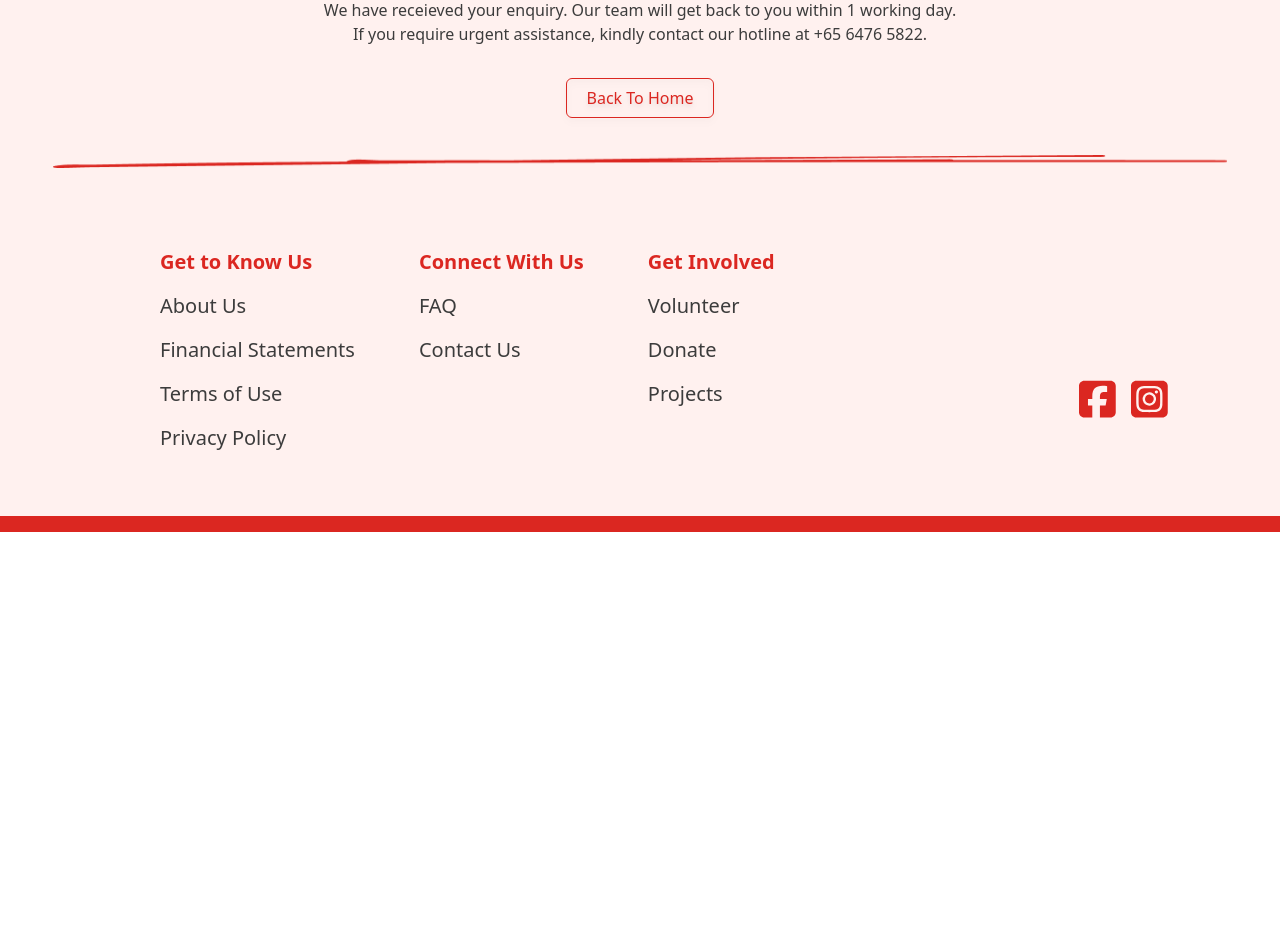
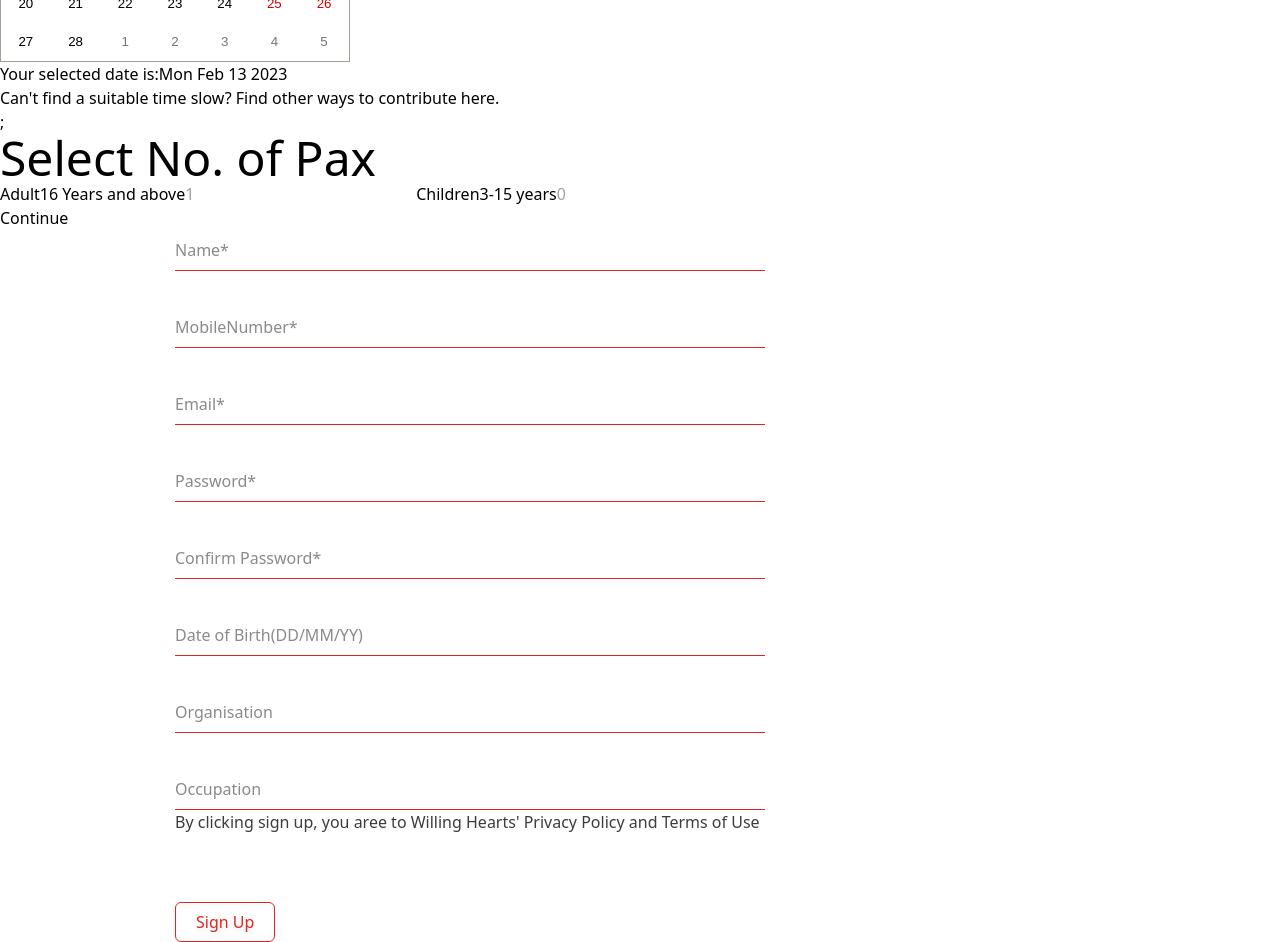
Before and after one commit to Glow-in-the-dark/GA-Project3, a React (Vite) app: page /contact-us/confirmation-page in a window 1280 px wide. Shown: the part 460-1402 px from the top of the page. Before the commit the page ends 992 px from the top, so only its background shows below. Built offline with nearby package versions, Linux system fonts and the light colour scheme.

Commit message:
Volunteer form done

```diff
--- a/src/App.jsx
+++ b/src/App.jsx
@@ -13,11 +13,12 @@ import NewsPage from "./comp-aboutUs/NewsPage";
 import FaqPage from "./comp-aboutUs/FaqPage";
 import LoginPage from "./comp-login/LoginPage";
 import Dropdown from "./comp-NavBar/Dropdown";
+import Volunteer from "./comp-volunteer/Volunteer";
 
 function App() {
   return (
     <div>
-      <NavBar />
+      {/* <NavBar />
       <Routes>
         <Route path="/" element={<Navigate replace to="/homepage" />} />
         <Route path="/homepage" element={<Homepage />} />
@@ -33,7 +34,9 @@ function App() {
           path="/contact-us/confirmation-page"
           element={<ContactFormConfirmationPage />}
         />
-      </Routes>
+      </Routes> */}
+
+      <Volunteer />
     </div>
   );
 }
--- a/src/comp-volunteer/Volunteer.jsx
+++ b/src/comp-volunteer/Volunteer.jsx
@@ -1,6 +1,7 @@
 import React from "react";
 import CalendarDisp from "./CalendarDisp";
 import NumOfPax from "./NumOfPax";
+import VolunteerForm from "./VolunteerForm";
 
 const Volunteer = () => {
   return (
@@ -23,6 +24,9 @@ const Volunteer = () => {
         <CalendarDisp />;
         <NumOfPax />
       </div>
+      <div>
+        <VolunteerForm />
+      </div>
     </>
   );
 };
--- /dev/null
+++ b/src/comp-volunteer/VolunteerConfirmPage.jsx
@@ -0,0 +1,23 @@
+import React from "react";
+
+const VolunteerConfirmPage = (props) => {
+  return (
+    <>
+      <div>
+        <label>
+          Thank you for registering as a volunteer! Your registration has been
+          confirmed/
+        </label>
+        <h1>Insert props codes here</h1>
+        <label>
+          Please check your email for further insturctions on how to get
+          started.{" "}
+        </label>
+        <br />
+        <label>Lets make a difference together!</label>
+      </div>
+    </>
+  );
+};
+
+export default VolunteerConfirmPage;
--- /dev/null
+++ b/src/comp-volunteer/VolunteerForm.jsx
@@ -0,0 +1,149 @@
+import React, { useState } from "react";
+import { useNavigate } from "react-router-dom";
+import BaseInput from "../comp-commons/BaseInput";
+import BaseButton from "../comp-commons/BaseButton";
+import { FontAwesomeIcon } from "@fortawesome/react-fontawesome";
+import { faPhone } from "@fortawesome/free-solid-svg-icons";
+import { faEnvelopeOpen } from "@fortawesome/free-solid-svg-icons";
+import { faHouse } from "@fortawesome/free-solid-svg-icons";
+
+const VolunteerForm = () => {
+  const navigate = useNavigate();
+
+  // States
+  const [name, setName] = useState("");
+  const [mobileNumber, setMobileNumber] = useState("");
+  const [email, setEmail] = useState("");
+  const [password, setPassword] = useState("");
+  const [confirmPassword, setConfirmPassword] = useState("");
+  const [gender, setGender] = useState("");
+  const [dateOfBirth, setDateOfBirth] = useState("");
+  const [organisation, setOrgnaisation] = useState("");
+  const [occupation, setOccupation] = useState("");
+  const [subject, setSubject] = useState("");
+  const [message, setMessage] = useState("");
+
+  // Function to handle changes in user input
+  function handleChange(inputId, inputVal) {
+    if (inputId === "name") {
+      setName(inputVal);
+    } else if (inputId === "mobileNumber") {
+      setMobileNumber(inputVal);
+    } else if (inputId === "email") {
+      setEmail(inputVal);
+    } else if (inputId === "password") {
+      setPassword(inputVal);
+    } else if (inputId === "confirmPassword") {
+      setConfirmPassword(inputVal);
+    } else if (inputId === "gender") {
+      setGender(inputVal);
+    } else if (inputId === "dateOfBirth") {
+      setDateOfBirth(inputVal);
+    } else if (inputId === "organisation") {
+      setOrgnaisation(inputVal);
+    } else if (inputId === "Occupation") {
+      setOccupation(inputVal);
+    }
+  }
+
+  // Function to handle submit
+  function handleSubmit(e) {
+    e.preventDefault();
+    navigate("/contact-us/confirmation-page");
+  }
+
+  return (
+    <div className="w-[930px] mx-auto text-greyscale1">
+      {/* Form section */}
+      <div className="flex flex-row space-x-14">
+        {/* User input section */}
+        <form className="w-[590px] space-y-9" onSubmit={handleSubmit}>
+          <BaseInput
+            type="string"
+            id="name"
+            value={name}
+            handleChange={handleChange}
+            required={true}
+            placeholder="Name*"
+          />
+          <BaseInput
+            type="string"
+            id="subject"
+            value={mobileNumber}
+            handleChange={handleChange}
+            required={true}
+            placeholder="MobileNumber*"
+            className="mt-9"
+          />
+          <BaseInput
+            type="email"
+            id="email"
+            value={email}
+            handleChange={handleChange}
+            required={true}
+            placeholder="Email*"
+            className="mt-9"
+          />
+          <BaseInput
+            type="string"
+            id="subject"
+            value={password}
+            handleChange={handleChange}
+            required={true}
+            placeholder="Password*"
+            className="mt-9"
+          />
+          <BaseInput
+            type="string"
+            id="subject"
+            value={confirmPassword}
+            handleChange={handleChange}
+            required={true}
+            placeholder="Confirm Password*"
+            className="mt-9"
+          />
+
+          <BaseInput
+            type="string"
+            id="subject"
+            value={subject}
+            handleChange={handleChange}
+            required={false}
+            placeholder="Date of Birth(DD/MM/YY)"
+            className="mt-9"
+          />
+          <BaseInput
+            type="string"
+            id="subject"
+            value={organisation}
+            handleChange={handleChange}
+            required={false}
+            placeholder="Organisation"
+            className="mt-9"
+          />
+          <BaseInput
+            type="string"
+            id="subject"
+            value={occupation}
+            handleChange={handleChange}
+            required={false}
+            placeholder="Occupation"
+            className="mt-9"
+          />
+          <label>
+            By clicking sign up, you aree to Willing Hearts' Privacy Policy and
+            Terms of Use
+          </label>
+          <BaseButton
+            type="submit"
+            label="Sign Up"
+            colour="transparent"
+            className="mt-8"
+          />
+        </form>
+      </div>
+    </div>
+  );
+};
+
+export default VolunteerForm;
```
